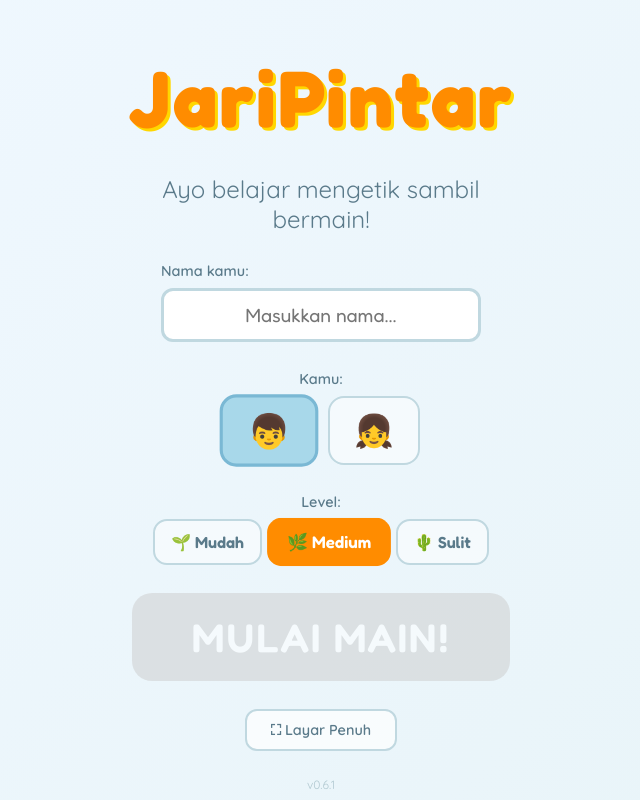
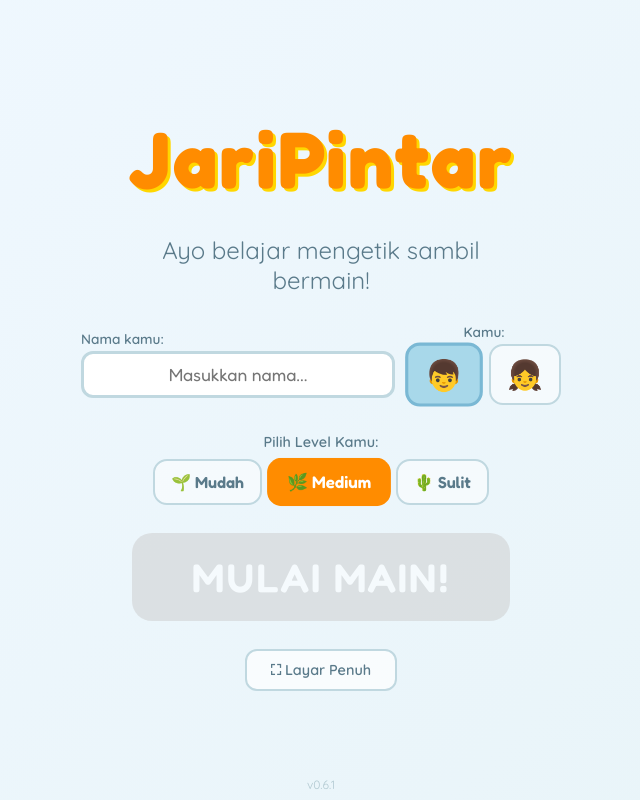
Before and after one commit to fwahyudi87/jaripintar, a React (Vite) app: page / in a window 1280 px wide. Shown: the whole page, without its empty margins (319-959 px from the left). Built offline with nearby package versions, Linux system fonts and the light colour scheme.

Commit message:
fix: SplashScreen layout - name+gender in 1 row, label Level to 'Pilih Level Kamu:', button MULAI MAIN green

```diff
--- a/src/components/SplashScreen.jsx
+++ b/src/components/SplashScreen.jsx
@@ -76,9 +76,10 @@ export default function SplashScreen() {
         Ayo belajar mengetik sambil bermain!
       </p>
 
-      <div style={{ display: 'flex', flexDirection: 'column', gap: 8, width: 'clamp(200px, 60vw, 320px)' }}>
+      <div style={{ display: 'flex', alignItems: 'center', justifyContent: 'center', gap: 12, width: '100%', maxWidth: 480 }}>
+        <div style={{ display: 'flex', flexDirection: 'column', gap: 4, flex: 1 }}>
           <label style={{
-          fontSize: '0.9rem',
+            fontSize: '0.85rem',
             fontFamily: "'Quicksand', sans-serif",
             fontWeight: 600,
             color: '#5a7a8a',
@@ -92,8 +93,8 @@ export default function SplashScreen() {
             maxLength={20}
             onKeyDown={(e) => e.key === 'Enter' && handleStart()}
             style={{
-            padding: '12px 16px',
-            fontSize: '1.2rem',
+              padding: '10px 14px',
+              fontSize: '1.1rem',
               fontFamily: "'Fredoka', sans-serif",
               border: '3px solid #c0d8e0',
               borderRadius: 12,
@@ -101,27 +102,28 @@ export default function SplashScreen() {
               textAlign: 'center',
               background: '#fff',
               color: '#2c3e50',
+              width: '100%',
             }}
           />
         </div>
 
-      <div style={{ display: 'flex', flexDirection: 'column', gap: 8, alignItems: 'center' }}>
-        <p style={{
-          fontSize: '0.9rem',
+        <div style={{ display: 'flex', flexDirection: 'column', gap: 4, alignItems: 'center' }}>
+          <span style={{
+            fontSize: '0.85rem',
             fontFamily: "'Quicksand', sans-serif",
             fontWeight: 600,
             color: '#5a7a8a',
           }}>
             Kamu:
-        </p>
-        <div style={{ display: 'flex', gap: 12 }}>
+          </span>
+          <div style={{ display: 'flex', gap: 8 }}>
             <button
               onClick={() => setGender('boy')}
               style={{
-              padding: '12px 24px',
-              fontSize: '2rem',
+                padding: '10px 16px',
+                fontSize: '1.8rem',
                 background: gender === 'boy' ? '#a8d8ea' : 'rgba(255,255,255,0.5)',
-              borderRadius: 16,
+                borderRadius: 14,
                 border: gender === 'boy' ? '3px solid #7ab8d4' : '2px solid #c0d8e0',
                 transform: gender === 'boy' ? 'scale(1.05)' : 'scale(1)',
                 transition: 'all 0.15s',
@@ -132,10 +134,10 @@ export default function SplashScreen() {
             <button
               onClick={() => setGender('girl')}
               style={{
-              padding: '12px 24px',
-              fontSize: '2rem',
+                padding: '10px 16px',
+                fontSize: '1.8rem',
                 background: gender === 'girl' ? '#f9e79f' : 'rgba(255,255,255,0.5)',
-              borderRadius: 16,
+                borderRadius: 14,
                 border: gender === 'girl' ? '3px solid #f0d060' : '2px solid #c0d8e0',
                 transform: gender === 'girl' ? 'scale(1.05)' : 'scale(1)',
                 transition: 'all 0.15s',
@@ -143,6 +145,7 @@ export default function SplashScreen() {
             >
               👧
             </button>
+          </div>
         </div>
       </div>
 
@@ -153,7 +156,7 @@ export default function SplashScreen() {
           fontWeight: 600,
           color: '#5a7a8a',
         }}>
-          Level:
+          Pilih Level Kamu:
         </p>
         <div style={{ display: 'flex', gap: 8 }}>
           {LEVELS.map((l) => (
@@ -192,11 +195,11 @@ export default function SplashScreen() {
           fontWeight: 600,
           color: '#fff',
           background: name.trim()
-            ? 'linear-gradient(135deg, #ff8c00, #ff6b35)'
+            ? 'linear-gradient(135deg, #4caf50, #2e7d32)'
             : '#ccc',
           borderRadius: 20,
           boxShadow: name.trim()
-            ? '0 6px 20px rgba(255,140,0,0.4)'
+            ? '0 6px 20px rgba(76,175,80,0.4)'
             : 'none',
           transition: 'all 0.15s',
           letterSpacing: 2,
```
Lines whose indentation alone changed are shown as unchanged.
